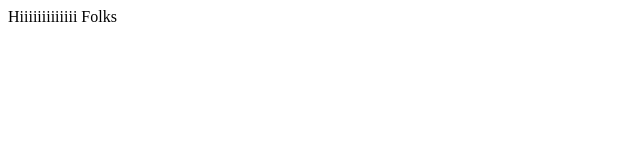
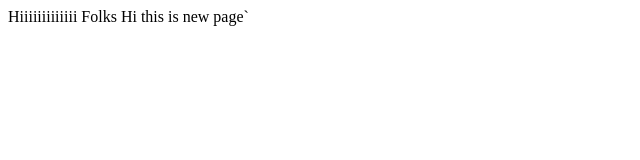
Before and after one commit to Priyankashah28/myappexample, a plain HTML site: page index.html in a window 1280 px wide. Shown: the whole page, without its empty margins (0-640 px from the left). Drawn offline with Linux system fonts and the light colour scheme.

Commit message:
Changes in another brnach

```diff
--- a/index.html
+++ b/index.html
@@ -3,6 +3,8 @@
 		<title>My first page</title>
 	</head>
 	<body>
-		<p>Hiiiiiiiiiiiii Folks</p>
+		<p>Hiiiiiiiiiiiii Folks
+           Hi this is new page`		</p>
+
 	</body>
 </html>
```
Also changed, not shown: h2.txt (added), login.txt (added).
